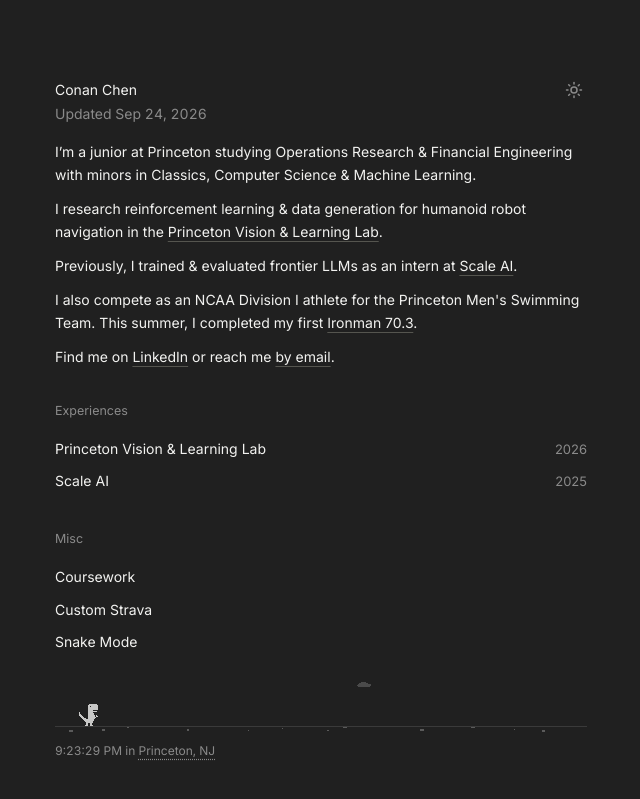
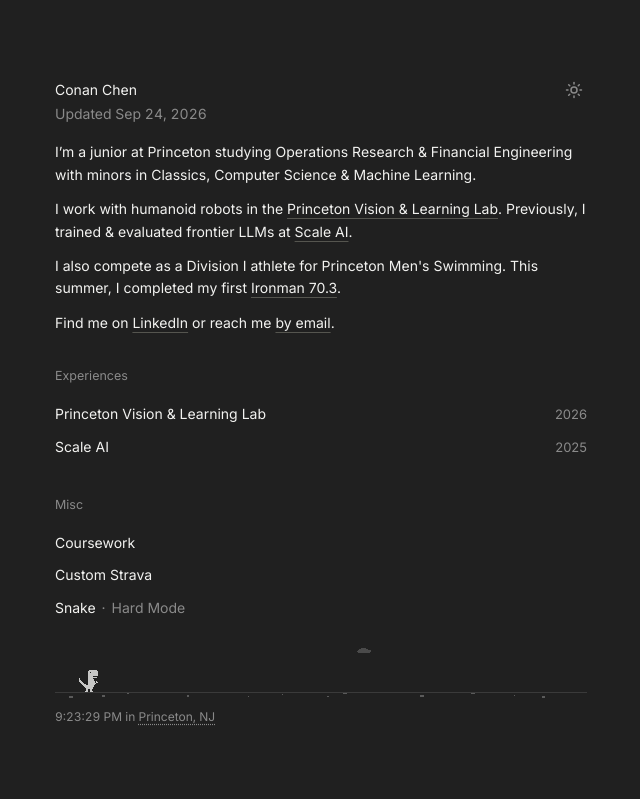
Before and after one commit to conancchen/conancchen.github.io, a Jekyll site: the page built from index.html, in a window 1280 px wide. Shown: the top 799 px of the page, without its empty margins (319-959 px from the left). Built offline with Jekyll 4.4.1, drawn with Linux system fonts in a browser that asks for light colours; some of the changed lines change nothing that is shown.

Commit message:
hard mode for snake

```diff
--- a/index.html
+++ b/index.html
@@ -8,13 +8,10 @@
     I’m a junior at Princeton studying Operations Research & Financial Engineering with minors in Classics, Computer Science & Machine Learning.
   </p>
   <p>
-    I research reinforcement learning & data generation for humanoid robot navigation in the <a href="https://pvl.cs.princeton.edu/">Princeton Vision & Learning Lab</a>.
+    I work with humanoid robots in the <a href="https://pvl.cs.princeton.edu/">Princeton Vision & Learning Lab</a>. Previously, I trained & evaluated frontier LLMs at <a href="https://scale.com/">Scale AI</a>.
   </p>
   <p>
-    Previously, I trained & evaluated frontier LLMs as an intern at <a href="https://scale.com/">Scale AI</a>.
-  </p>
-  <p>
-    I also compete as an NCAA Division I athlete for the Princeton Men's Swimming Team. This summer, I completed my first <a href="{{ site.baseurl }}/pdfs/im70.3.pdf">Ironman 70.3</a>.
+    I also compete as a Division I athlete for Princeton Men's Swimming. This summer, I completed my first <a href="{{ site.baseurl }}/pdfs/im70.3.pdf">Ironman 70.3</a>.
   </p>
   <p>
     Find me on <a href="https://www.linkedin.com/in/conan-chen">LinkedIn</a> or reach me <a href="#" id="email-link" onclick="copyEmail(event)">by email</a>.
@@ -60,7 +57,11 @@
       <a href="https://conancchen.github.io/strava/" class="row-link">Custom Strava</a>
     </div>
     <div class="row">
-      <a href="#" class="row-link" id="snake-link" role="button" aria-pressed="false" onclick="toggleSnake(event)" title="Chase the apples with your cursor">Snake Mode</a>
+      <span class="snake-row">
+        <a href="#" class="row-link" id="snake-link" role="button" aria-pressed="false" onclick="toggleSnake(event)" title="Chase the apples with your cursor">Snake</a>
+        <span class="snake-sep" aria-hidden="true">·</span>
+        <a href="#" class="row-link snake-hard-link" id="snake-hard" role="button" aria-pressed="false" onclick="toggleHardSnake(event)" title="Two apples at once, bouncing across the page">Hard Mode</a>
+      </span>
     </div>
   </section>
 
@@ -609,9 +610,12 @@
 
 <script>
   // A snake that chases the cursor, woken by the Snake link under Misc. There
-  // is one apple on the page at a time; steering the head onto it eats it, the
+  // is an apple on the page at all times; steering the head onto it eats it, the
   // next appears somewhere else that same instant, and the snake lengthens as
   // the score ticks up in the header, where the theme toggle usually sits.
+  // Hard mode, beside the link, puts two apples out at once and sets them
+  // bounding across the page in arcs rather than sitting still to be taken,
+  // and keeps a best score of its own.
   // Pressing the link again only
   // puts the snake away — the game it was in the middle of is still there when
   // it comes back, and nothing but a refresh starts it over.
@@ -621,9 +625,10 @@
   // game is on.
   (function () {
     var link = document.getElementById('snake-link');
+    var hardLink = document.getElementById('snake-hard');
     var scoreEl = document.getElementById('snake-points');
     var hiEl = document.getElementById('snake-hi');
-    if (!link || !scoreEl || !hiEl) return;
+    if (!link || !hardLink || !scoreEl || !hiEl) return;
 
     var START_LEN = 12;     // segments the snake starts with
     var GROW = 4;           // segments an apple is worth at the start of a game
@@ -640,6 +645,13 @@
     var MAX_SPEED = 2600;   // px per second the head can travel, however far the cursor is
     var APPLE_R = 7;        // px, radius of an apple
     var CLEAR_OF_HEAD = 60; // px a new apple keeps from the head, so it isn't eaten as it lands
+    var CLEAR_OF_APPLE = 40; // px hard mode's two apples keep apart, so they read as two
+    var HARD_APPLES = 2;    // apples out at once in hard mode
+    var DRIFT_MIN = 72;     // px per second, the slowest a hard apple wanders
+    var DRIFT_MAX = 176;    // px per second, the fastest
+    var GRAVITY = 2000;     // px per second², the pull on a hard mode apple
+    var HOP_MIN = 230;      // px, the lowest a bounce carries one
+    var HOP_MAX = 430;      // px, the highest
     var TOUCH_LIFT = 38;    // px the snake rides above a fingertip, so it isn't hidden under it
     // Doubling back is fatal, but a hard turn is not: the beads just behind the
     // head are always close to it, and a tight corner brings the next few
@@ -682,10 +694,13 @@
     var ctx = null;
     var raf = null;
     var seg = [];         // the body, head first; each { x, y }
-    var apples = [];      // each { x, y, born }
+    var apples = [];      // each { x, y, born, vx, vy }; still unless hard mode is on
     var score = 0;
-    var hi = 0;           // the best score on this browser, kept across visits
-    try { hi = parseInt(localStorage.getItem('snake-hi'), 10) || 0; } catch (e) {}
+    // Hard mode is a game of its own, so it carries its own best score, and the
+    // choice is remembered between visits like the theme is
+    var hard = false;
+    try { hard = localStorage.getItem('snake-hard') === '1'; } catch (e) {}
+    var hi = loadHi();    // the best score on this browser, kept across visits
     var beat = hi;        // the best as this game began: the number a record has to pass
     var pointer = null;   // where the cursor was last seen, once it has moved
     var touching = false; // whether this game is being played with a finger
@@ -889,12 +904,21 @@
       link.textContent =
         kind === 'on' ? 'Hide Snake'
           : kind === 'dead' ? (record() ? 'Replay Snake · New best!' : 'Replay Snake')
-          : 'Snake Mode';
+          : 'Snake';
       link.setAttribute('aria-pressed', kind === 'on' ? 'true' : 'false');
       link.setAttribute('title',
         kind === 'on' ? 'Put the snake away'
           : kind === 'dead' ? 'Start another game'
           : 'Chase the apples with your cursor');
+    }
+
+    // The Hard link is a switch rather than a second way in: it says which game
+    // the next apple belongs to, lit while it is on
+    function hardLabel() {
+      hardLink.setAttribute('aria-pressed', hard ? 'true' : 'false');
+      hardLink.setAttribute('title', hard
+        ? 'Back to one apple, sitting still'
+        : 'Two apples at once, bouncing across the page');
     }
 
     // Three digits until the hundreds run out, then however many it takes
@@ -911,32 +935,88 @@
       return beat > 0 && score > beat;
     }
 
+    // Each difficulty keeps its own best, so a hard game is never measured
+    // against a score set with one apple standing still
+    function hiKey() {
+      return hard ? 'snake-hi-hard' : 'snake-hi';
+    }
+
+    function loadHi() {
+      try { return parseInt(localStorage.getItem(hiKey()), 10) || 0; } catch (e) { return 0; }
+    }
+
     function showScore() {
       // Lit from the apple that breaks the old best until the game ends, with a
       // pop on that first apple so it is noticed mid-chase
       scoreEl.parentNode.classList.toggle('record', record());
       if (score > hi) {
         hi = score;
-        try { localStorage.setItem('snake-hi', String(hi)); } catch (e) {}
+        try { localStorage.setItem(hiKey(), String(hi)); } catch (e) {}
       }
       scoreEl.textContent = pad(score);
       hiEl.textContent = hi ? 'HI ' + pad(hi) + ' ' : '';
     }
 
+    function clearOf(x, y, ox, oy, r) {
+      var dx = x - ox;
+      var dy = y - oy;
+      return dx * dx + dy * dy >= r * r;
+    }
+
     // Somewhere clear of the head, so the apple that replaces the one just
-    // eaten cannot land under the snake and be swallowed on the spot
+    // eaten cannot land under the snake and be swallowed on the spot — and,
+    // in hard mode, clear of the apple still out, so the pair read as two
     function dropApple() {
       var head = seg[0];
       var box = spawnBox();
-      var x, y;
+      var x, y, i;
       for (var tries = 0; tries < 12; tries++) {
         x = box.x0 + Math.random() * (box.x1 - box.x0);
         y = box.y0 + Math.random() * (box.y1 - box.y0);
-        var dx = x - head.x;
-        var dy = y - head.y;
-        if (dx * dx + dy * dy >= CLEAR_OF_HEAD * CLEAR_OF_HEAD) break;
+        if (!clearOf(x, y, head.x, head.y, CLEAR_OF_HEAD)) continue;
+        var alone = true;
+        for (i = 0; i < apples.length; i++) {
+          if (!clearOf(x, y, apples[i].x, apples[i].y, CLEAR_OF_APPLE)) alone = false;
+        }
+        if (alone) break;
       }
-      apples.push({ x: x, y: y, born: last });
+      var a = { x: x, y: y, born: last, vx: 0, vy: 0, hop: 0, bouncy: hard };
+      if (hard) {
+        // Thrown one way or the other and left to fall: the sideways speed
+        // holds, so the bounces draw a row of parabolas across the window.
+        // Each apple is given a hop of its own, high or low, so the two of
+        // them never fall into step — but it is the same hop every time it
+        // lands, for as long as that apple is out.
+        var speed = DRIFT_MIN + Math.random() * (DRIFT_MAX - DRIFT_MIN);
+        a.vx = Math.random() < 0.5 ? -speed : speed;
+        a.hop = Math.sqrt(2 * GRAVITY * (HOP_MIN + Math.random() * (HOP_MAX - HOP_MIN)));
+        a.vy = -a.hop;
+      }
+      apples.push(a);
+    }
+
+    // Hard mode's apples bound around the window, each pulled down as it goes
+    // and thrown back up off the floor, so both draw parabolas across the page
+    // and one can drop out from under the head as it closes in. Nothing is ever
+    // taken out of them: a bounce leaves the floor at the speed that apple was
+    // launched at rather than at whatever it happened to land with, so it goes
+    // on reaching the same height however long it has been out — no slow
+    // settling, and no rounding to lose height to. They are turned around at
+    // the sides and the ceiling rather than reflected off where they ended up,
+    // so an apple left outside the box by a resize walks back in.
+    function driftApples(dt) {
+      var box = spawnBox();
+      for (var i = 0; i < apples.length; i++) {
+        var a = apples[i];
+        if (!a.bouncy) continue;
+        a.vy += GRAVITY * dt;
+        a.x += a.vx * dt;
+        a.y += a.vy * dt;
+        if (a.x < box.x0) { a.x = box.x0; a.vx = Math.abs(a.vx); }
+        else if (a.x > box.x1) { a.x = box.x1; a.vx = -Math.abs(a.vx); }
+        if (a.y < box.y0) { a.y = box.y0; a.vy = Math.abs(a.vy); }
+        else if (a.y > box.y1) { a.y = box.y1; a.vy = -a.hop; }
+      }
     }
 
     // A segment is dragged along behind the one ahead of it, and only once it
@@ -1226,10 +1306,11 @@
         draw();
         return;
       }
+      driftApples(dt);
       eat();
-      // The board is never empty: this covers the first frame of a game and
+      // The board is never short: this covers the first frame of a game and
       // puts the next apple out the same frame the last one is eaten
-      if (!apples.length) dropApple();
+      while (apples.length < (hard ? HARD_APPLES : 1)) dropApple();
       ripple(dt);
       draw();
     }
@@ -1305,6 +1386,24 @@
       label('off');
     }
 
+    // Switching difficulty is switching games — a different board and a
+    // different best — so whatever was under way is dropped for a fresh one,
+    // and if the snake is away the change is simply waiting for the next game
+    window.toggleHardSnake = function (event) {
+      event.preventDefault();
+      hard = !hard;
+      try { localStorage.setItem('snake-hard', hard ? '1' : '0'); } catch (e) {}
+      hi = loadHi();
+      hardLabel();
+      var out = !!canvas;
+      if (out) stop();
+      reset();
+      if (out) start();
+      else showScore();
+    };
+
+    hardLabel();  // the choice this browser was last left on
+
     window.toggleSnake = function (event) {
       event.preventDefault();
       if (canvas) {
--- a/style.scss
+++ b/style.scss
@@ -518,6 +518,28 @@
   100% { transform: scale(1); }
 }
 
+// The two switches sit side by side at the left of their row, with a dot
+// between them, rather than pushed to either end of the line. They are wrapped
+// in one inline box so the row's own spacing has a single thing to place.
+.snake-row {
+  display: inline;
+}
+
+.snake-sep {
+  color: var(--muted);
+  padding: 0 2px;
+}
+
+// Hard mode sits beside the way in: dim while it is off, and the red of the
+// apples once it is on
+.snake-hard-link {
+  color: var(--muted);
+}
+
+.snake-hard-link[aria-pressed='true'] {
+  color: #e5484d;
+}
+
 .snaking #theme-toggle {
   display: none;
 }
```
